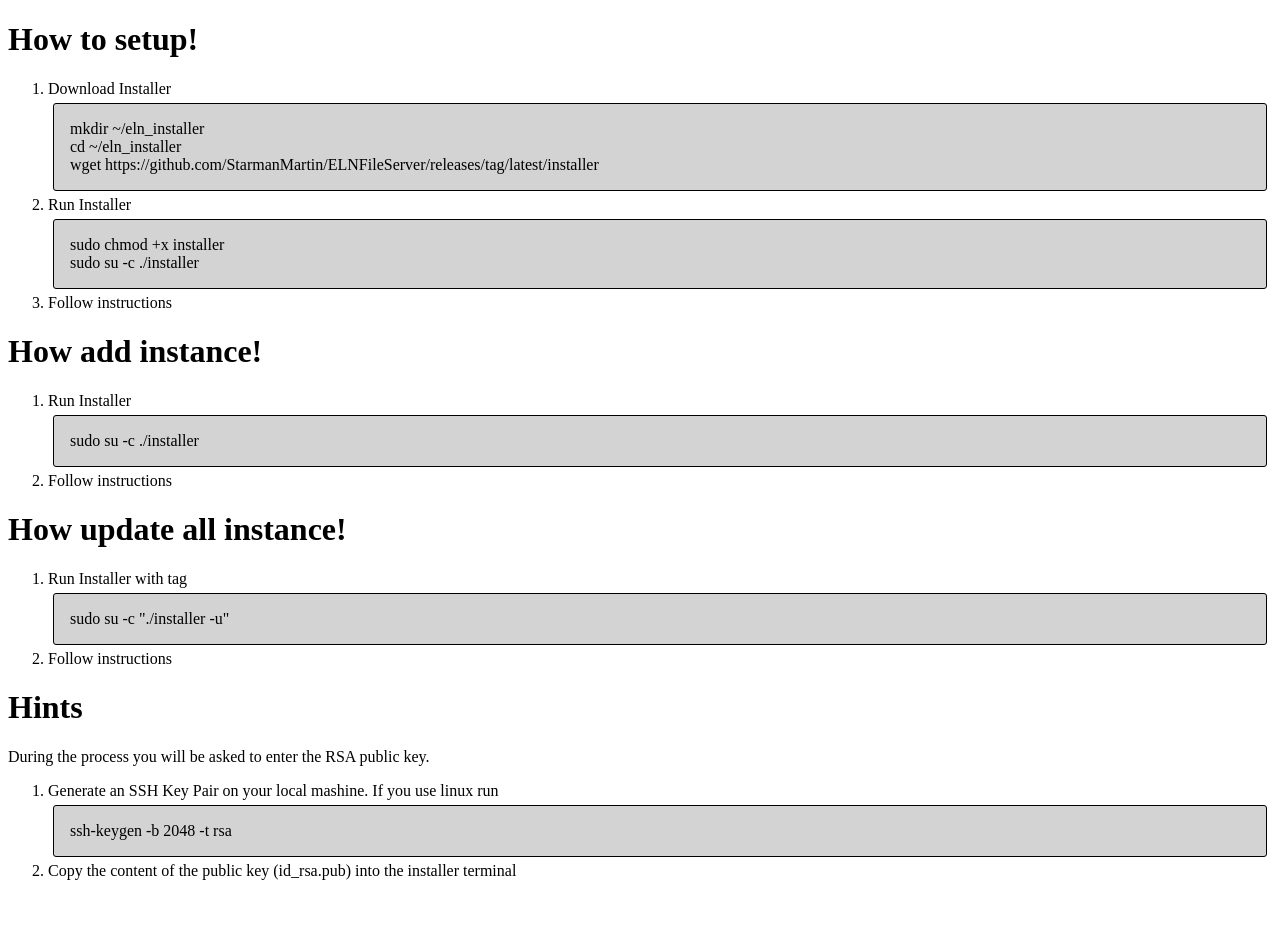
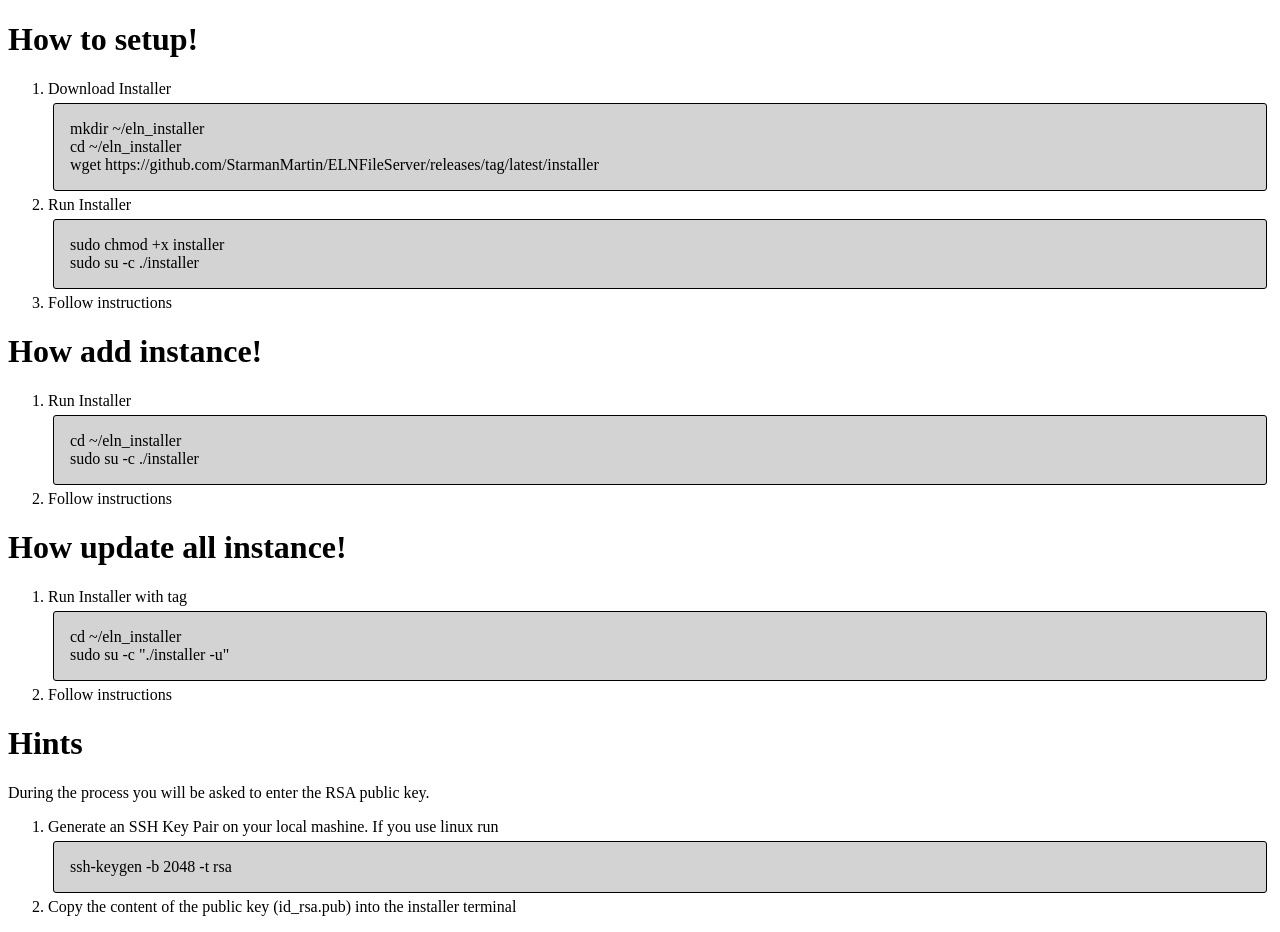
Before and after one commit to StarmanMartin/ELNFileServer, a plain HTML site: page views/index.html in a window 1280 px wide. Before the commit the page ends 896 px from the top, so only its background shows below. Drawn offline with Linux system fonts and the light colour scheme.

Commit message:
fix v1.0

```diff
--- a/views/index.html
+++ b/views/index.html
@@ -31,6 +31,7 @@
     <h1>How add instance!</h1>
     <ol>
     <li>Run Installer<p class="cmd">
+        cd ~/eln_installer<br>
         sudo su -c ./installer</p>
     </li>
     <li>Follow instructions</li>
@@ -38,6 +39,7 @@
     <h1>How update all instance!</h1>
     <ol>
         <li>Run Installer with tag<p class="cmd">
+            cd ~/eln_installer<br>
             sudo su -c "./installer -u"</p>
         </li>
         <li>Follow instructions</li>
```
